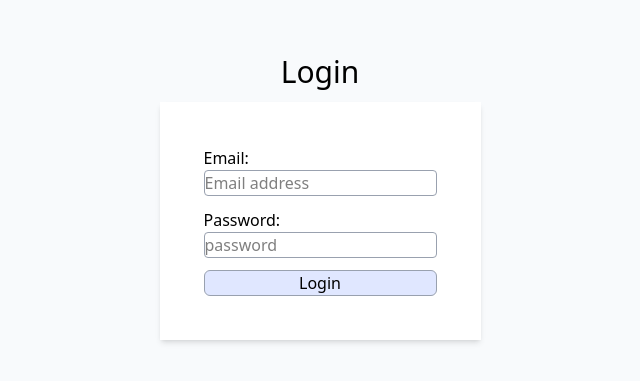
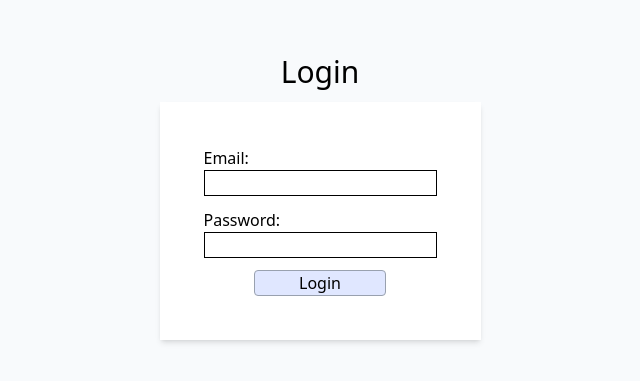
Before and after one commit to shahad0000/weatherHubUI, a React (Vite) app: page /signin in a window 1280 px wide. Shown: the part 203-584 px from the top of the page, without its empty margins (320-960 px from the left). Built offline with nearby package versions, Linux system fonts and the light colour scheme.

Commit message:
add logical and

```diff
--- a/src/components/Login.tsx
+++ b/src/components/Login.tsx
@@ -34,8 +34,11 @@ const Login = () => {
   return (
     <div className="min-h-screen flex flex-col gap-3 items-center justify-center bg-slate-50">
       <h2 className="text-3xl">Login</h2>
-      <div className="flex flex-col  ">
-        <form onSubmit={handleLogin} className="flex flex-col justify-center gap-3 shadow-md p-11 bg-white">
+      <div className="flex">
+        <form
+          onSubmit={handleLogin}
+          className="flex flex-col justify-center items-center shadow-md p-11 bg-white gap-3"
+        >
           <div>
             <div>Email:</div>
             <input
@@ -43,8 +46,7 @@ const Login = () => {
               required
               value={email}
               onChange={(e) => setEmail(e.target.value)}
-              className="border border-gray-400 rounded-sm"
-              placeholder="Email address"
+              className="border"
             />
           </div>
           <div>
@@ -54,14 +56,12 @@ const Login = () => {
               required
               value={password}
               onChange={(e) => setPassword(e.target.value)}
-              className="border border-gray-400 rounded-sm"
-              placeholder="password"
+              className="border"
             />
           </div>
-
           <button
             type="submit"
-            className=" bg-indigo-100 border border-gray-400 rounded-md px-1"
+            className=" bg-indigo-100 border border-gray-400 rounded-sm px-11"
             disabled={loading}
           >
             {loading ? "Logging in..." : "Login"}
```
